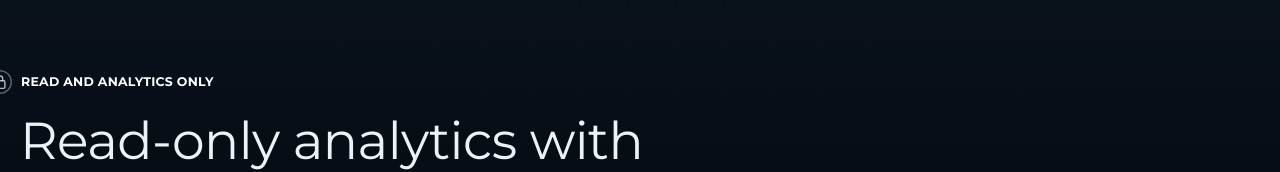
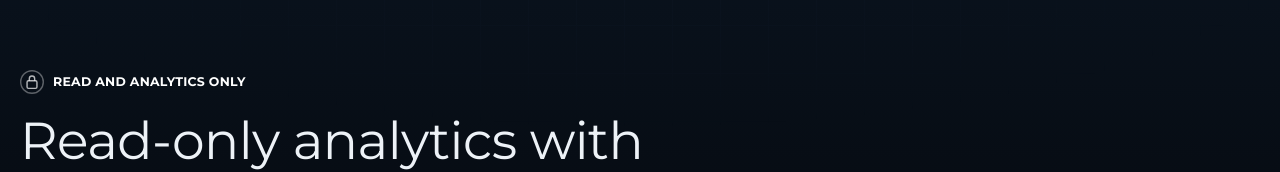
Before and after one commit to broadheadertech/trading-journal, a Next.js app: page /security in a window 1280 px wide. Shown: the part 159-331 px from the top of the page. Built offline with nearby package versions, Linux system fonts and the light colour scheme; no server answers.

Commit message:
Fix READ AND ANALYTICS ONLY badge alignment on security page
The lock icon carried a stray -32px left margin, pulling the whole
badge out of alignment with the heading below it.

```diff
--- a/app/security/page.tsx
+++ b/app/security/page.tsx
@@ -39,7 +39,7 @@ export default function SecurityPage() {
         <div className="panelgrid"></div>
         <div className="wrap">
           <p className="kicker" style={{ color: '#fff' }}>
-            <svg className="ic-lock" width="24" height="24" viewBox="0 0 17 17" fill="none" style={{ marginLeft: '-32px' }}><circle cx="8.5" cy="8.5" r="8" stroke="#fff" strokeOpacity=".35"/><rect x="5" y="7.6" width="7" height="5.4" rx="1" stroke="#fff" strokeOpacity=".7"/><path d="M6.6 7.6V6.2a1.9 1.9 0 013.8 0v1.4" stroke="#fff" strokeOpacity=".7"/></svg>
+            <svg className="ic-lock" width="24" height="24" viewBox="0 0 17 17" fill="none"><circle cx="8.5" cy="8.5" r="8" stroke="#fff" strokeOpacity=".35"/><rect x="5" y="7.6" width="7" height="5.4" rx="1" stroke="#fff" strokeOpacity=".7"/><path d="M6.6 7.6V6.2a1.9 1.9 0 013.8 0v1.4" stroke="#fff" strokeOpacity=".7"/></svg>
             READ AND ANALYTICS ONLY
           </p>
           <h1 className="light">Read-only analytics with explicit<em>non-trading boundaries</em></h1>
```
